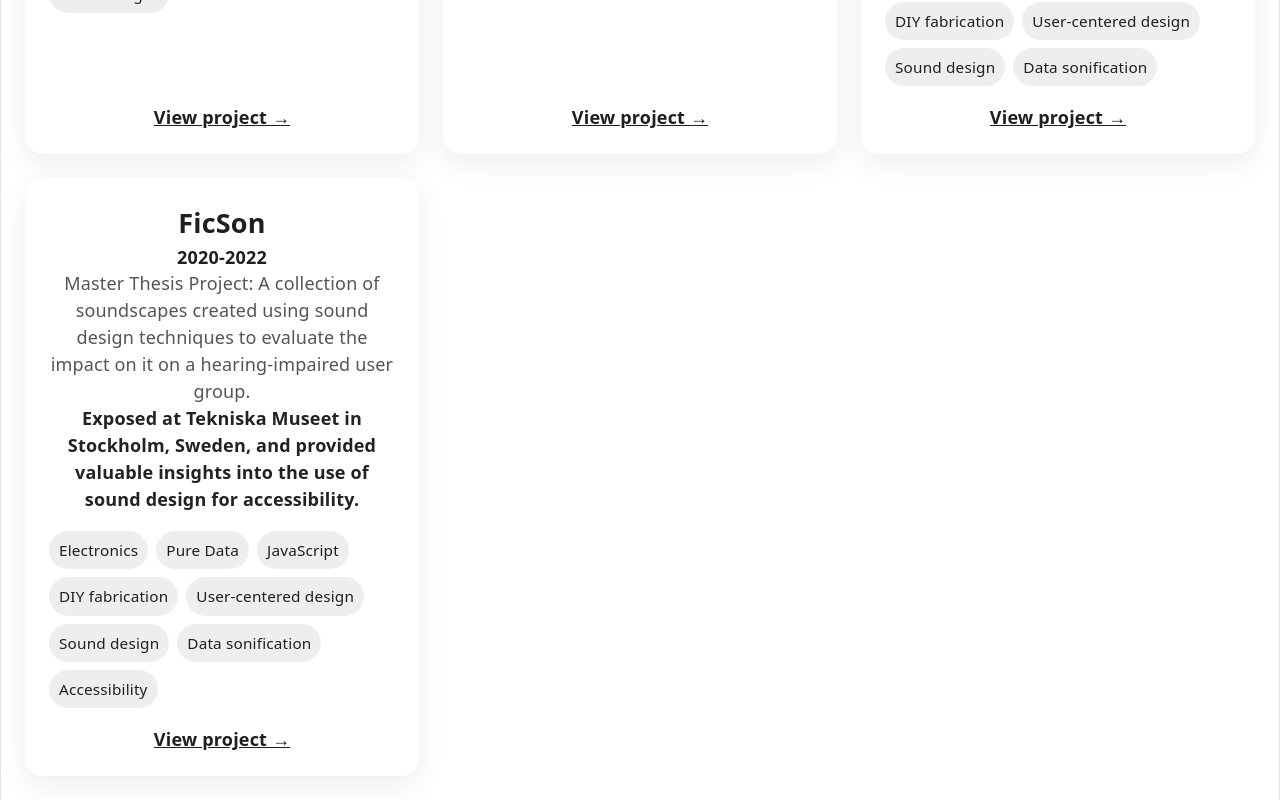
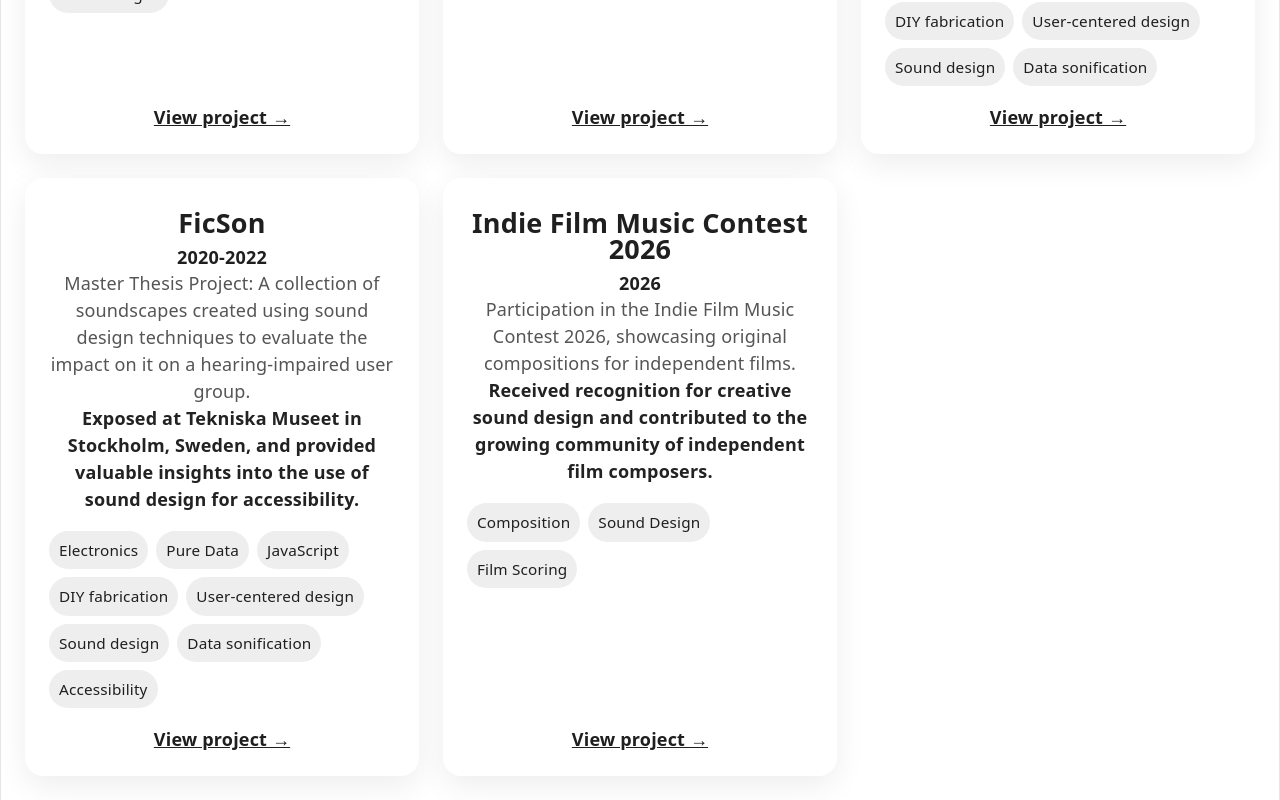
Before and after one commit to CarloBarone-info/website, a React (Vite) app: page /website/projects in a window 1280 px wide. Shown: the part 500-1300 px from the top of the page. Built offline with nearby package versions, Linux system fonts and the light colour scheme.

Commit message:
fix: new project in da town

```diff
--- a/src/components/projectPages/ProjectCard.tsx
+++ b/src/components/projectPages/ProjectCard.tsx
@@ -11,6 +11,11 @@
       <div className="projectText">
         {children}
       </div>
+      {children?.embedTag && (
+        <div className="projectEmbed">
+          {children.embedTag}
+        </div>
+      )}
     </section>
   );
 }
--- a/src/data/projects.ts
+++ b/src/data/projects.ts
@@ -47,4 +47,16 @@
     tech: ["Electronics", "Pure Data", "JavaScript", "DIY fabrication", "User-centered design", "Sound design", "Data sonification", "Accessibility"],
     link: "https://carlobarone.wixsite.com/main-page/fictitious-soundscapes",
   },
+  {
+    title: "Indie Film Music Contest 2026",
+    slug: "indie-film-music-contest-2026",
+    date: "2026",
+    isProject: true,
+    description:
+      "Participation in the Indie Film Music Contest 2026, showcasing original compositions for independent films.",
+    impact:
+      "Received recognition for creative sound design and contributed to the growing community of independent film composers.",
+    tech: ["Composition", "Sound Design", "Film Scoring"],
+    link: "https://carlobarone.wixsite.com/main-page/indie-film-music-contest-2026",
+  }
 ];
```
